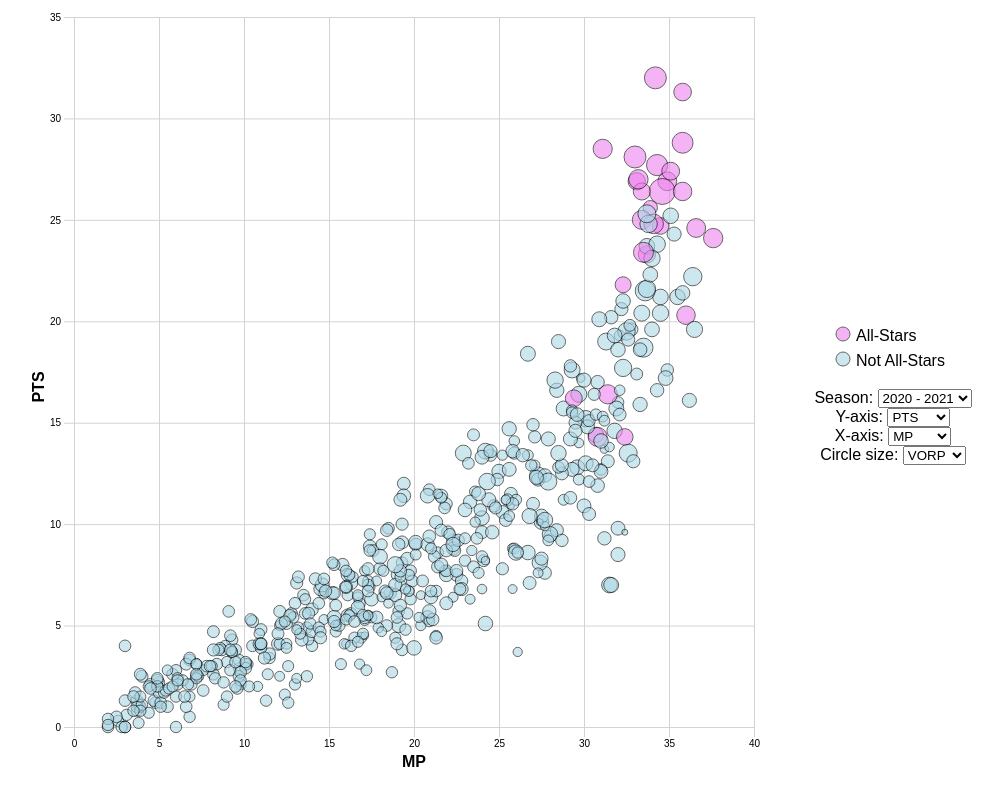
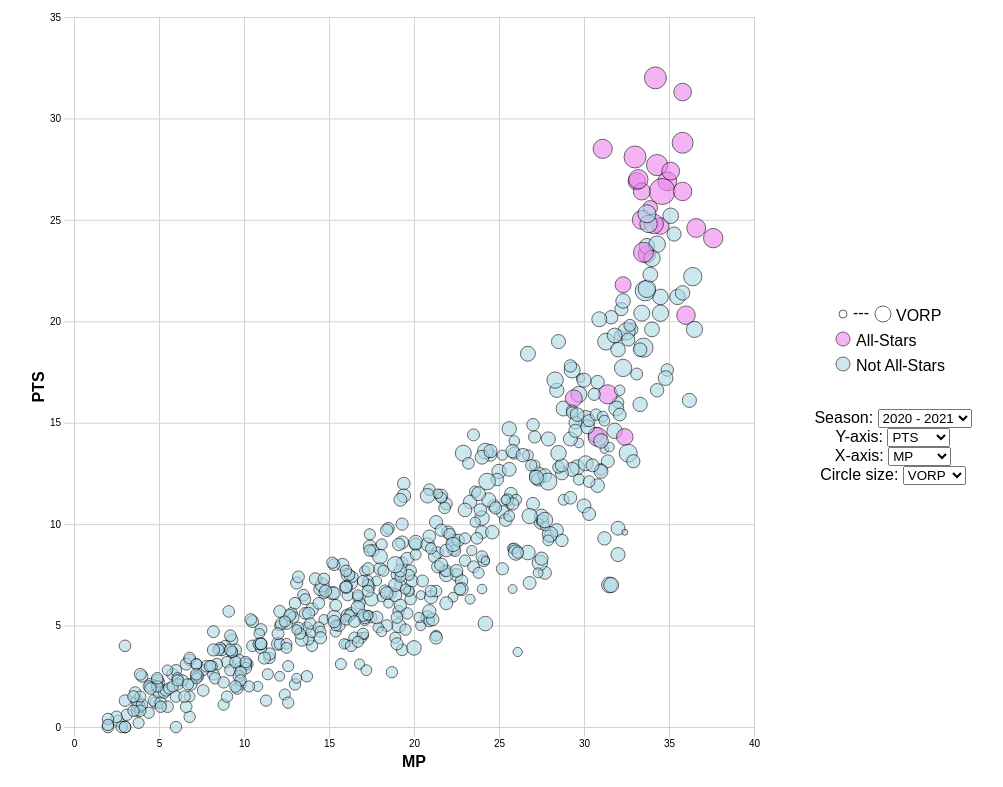
Before and after one commit to mansoo-kim/NBA-Stats, a website built with webpack: page index.html in a window 1280 px wide. Shown: the part 107-894 px from the top of the page, without its empty margins (147-1150 px from the left). Built offline with nearby package versions, Linux system fonts and the light colour scheme.

Commit message:
Add legend for circle size

```diff
--- a/src/index.scss
+++ b/src/index.scss
@@ -65,6 +65,10 @@ circle.all-star {
   fill: violet;
 }
 
+circle.legend {
+  fill: white;
+}
+
 .tick line {
   stroke: lightgray;
 }
--- a/src/scripts/plot.js
+++ b/src/scripts/plot.js
@@ -84,7 +84,7 @@ export default class Plot {
     let aScale = Util.scaleA(data, aStat);
 
     // Hover text tooltip for circles
-    const circlesLabel = d3.select(".scatter").append("div")
+    const circlesTooltip = d3.select(".scatter").append("div")
       .attr("class", "tooltip")
       .style("visibility", "hidden")
       .style("position", "absolute");
@@ -94,7 +94,7 @@ export default class Plot {
       .attr("class", "scatter-circles")
       .selectAll("circle").data(data).enter().append("circle")
     circles.on("mouseenter", (_, d) => {
-        circlesLabel
+        circlesTooltip
         .style("visibility", "visible")
         .html(
           `<strong>${d["Player"]}</strong>
@@ -104,11 +104,11 @@ export default class Plot {
         );
       })
       .on("mousemove", (event) => {
-        circlesLabel
+        circlesTooltip
           .style("left", event.pageX + 20 + "px")
           .style("top", event.pageY - 40 + "px");
       })
-      .on("mouseleave", () => circlesLabel.style("visibility", "hidden"))
+      .on("mouseleave", () => circlesTooltip.style("visibility", "hidden"))
       .attr("cx", d => xScale(d[xStat]))
       .attr("cy", d => yScale(d[yStat]))
       .attr("r", d => aScale(d[aStat]))
@@ -117,24 +117,43 @@ export default class Plot {
     // Div for selecting stats/year
     const selects = d3.select(".scatter").append("div").attr("class", "scatter-selects")
 
-    // Add legend for All-Stars
-    const legend = selects.append("svg").attr("width", 140).attr("height", 80);
+    // Legend
+    const legend = selects.append("svg").attr("width", 140).attr("height", 120);
+
+    // for circle size
+
+    legend.append("circle").attr("class", "legend")
+      .attr("cx", 20)
+      .attr("cy", 25)
+      .attr("r", 4);
+    legend.append("text").text("---")
+      .attr("x", 30)
+      .attr("y", 29);
+    legend.append("circle").attr("class", "legend")
+      .attr("cx", 60)
+      .attr("cy", 25)
+      .attr("r", 8);
+    const aLabel = legend.append("text").text(aStat)
+      .attr("x", 73)
+      .attr("y", 32);
+
+    // for All-Stars
     legend.append("circle").attr("class", "all-star")
       .attr("cx", 20)
-      .attr("cy", 25)
+      .attr("cy", 50)
       .attr("r", 7);
     legend.append("text").text("All-Stars")
       .attr("x", 33)
-      .attr("y", 32);
+      .attr("y", 57);
 
-    // Legend for non All-stars
+    // for non All-stars
     legend.append("circle")
       .attr("cx", 20)
-      .attr("cy", 50)
+      .attr("cy", 75)
       .attr("r", 7);
     legend.append("text").text("Not All-Stars")
       .attr("x", 33)
-      .attr("y", 57);
+      .attr("y", 82);
 
     // Year options and label
     const yearSelectLabel = selects.append("label").text("Season: ");
@@ -230,6 +249,7 @@ export default class Plot {
       aStat = event.target.value;
       aScale = Util.scaleA(data, aStat);
       Util.updateCirclesA(circles, aScale, aStat);
+      aLabel.text(aStat);
     });
   }
 
```
Also changed, not shown: dist/main.css, 1 other file.
